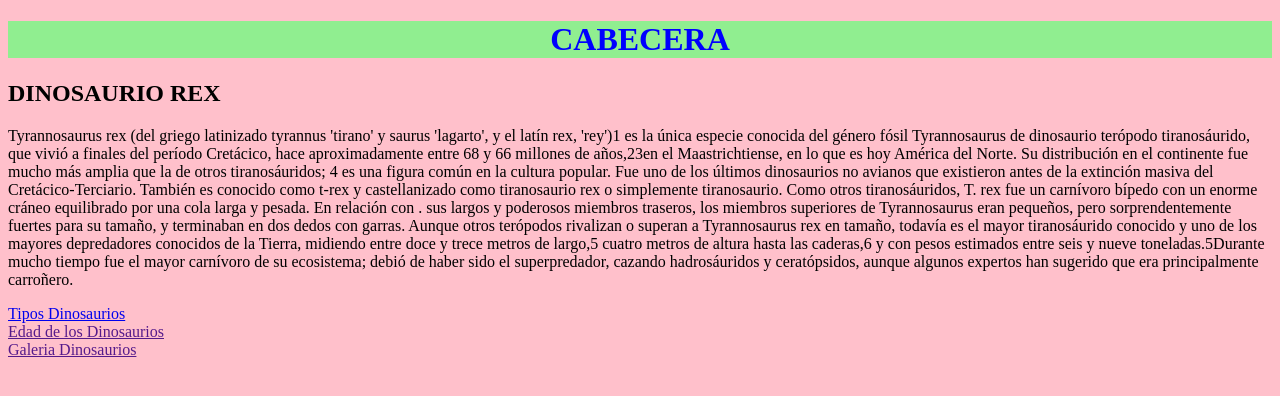
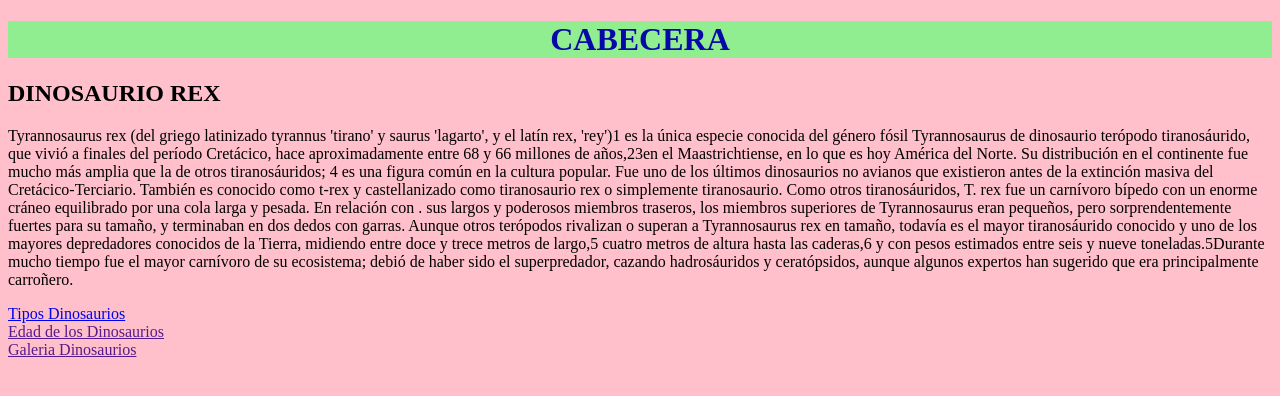
Before and after one commit to dberdugom/Curso-Fundamentos-1, a plain HTML site: page index.html in a window 1280 px wide. Drawn offline with Linux system fonts and the light colour scheme.

Commit message:
Se modifica el color blue a rgb

```diff
--- a/index.html
+++ b/index.html
@@ -12,7 +12,7 @@
     }
     h1{
         background-color: lightgreen;
-        color: blue;
+        color: rgb(8, 8, 168);
         font-family: 'Times New Roman', Times, serif;
         text-align: center;
     }
```
